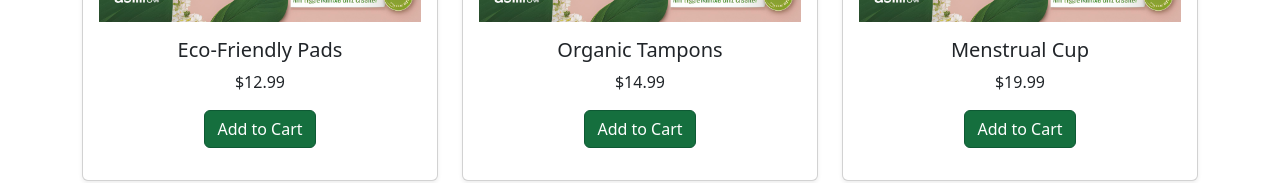
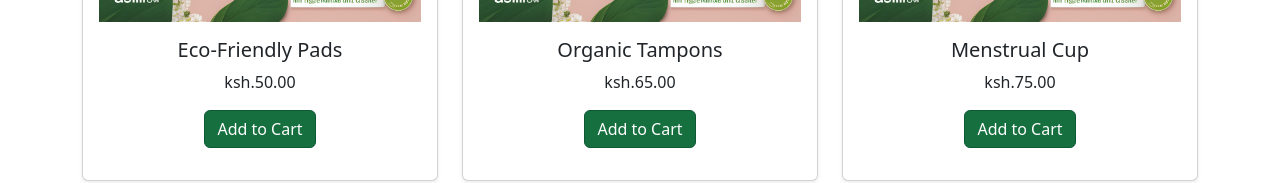
Before and after one commit to topister/AsiliFlow, a React (Vite) app: page /shop in a window 1280 px wide. Shown: the part 503-686 px from the top of the page. Built offline with nearby package versions, Linux system fonts and the light colour scheme.

Commit message:
Cart functionalities

```diff
--- a/src/components/Cart.jsx
+++ b/src/components/Cart.jsx
@@ -65,7 +65,7 @@ const Cart = () => {
               </ListGroup.Item>
             ))}
           </ListGroup>
-          <h4 className="text-end mt-3">Total: ${getTotalPrice()}</h4>
+          <h4 className="text-end mt-3">Total: ksh.{getTotalPrice()}</h4>
         </>
       )}
     </Container>
--- a/src/components/ProductDetails.jsx
+++ b/src/components/ProductDetails.jsx
@@ -9,7 +9,7 @@ const products = [
   {
     id: 1,
     name: "Eco-Friendly Pads",
-    price: "$12.99",
+    price: "ksh.50.00",
     images: [pad, tampon, pad],
     description:
       "High-quality, eco-friendly pads designed for comfort and sustainability.",
@@ -17,7 +17,7 @@ const products = [
   {
     id: 2,
     name: "Organic Tampons",
-    price: "$14.99",
+    price: "ksh.65.00",
     images: [pad, tampon, pad],
     description:
       "Made with 100% organic cotton, providing superior absorbency and protection.",
@@ -25,7 +25,7 @@ const products = [
   {
     id: 3,
     name: "Menstrual Cup",
-    price: "$19.99",
+    price: "ksh.75.00",
     images: [pad, tampon, pad],
     description:
       "A reusable menstrual cup made from medical-grade silicone for long-lasting comfort.",
--- a/src/components/Shop.jsx
+++ b/src/components/Shop.jsx
@@ -7,9 +7,19 @@ import pad from "../assets/SanitaryPacks/1.png";
 import tampon from "../assets/SanitaryPacks/2.png";
 
 const products = [
-  { id: 1, name: "Eco-Friendly Pads", price: "$12.99", images: [pad, tampon] },
-  { id: 2, name: "Organic Tampons", price: "$14.99", images: [pad, tampon] },
-  { id: 3, name: "Menstrual Cup", price: "$19.99", images: [pad, tampon] },
+  {
+    id: 1,
+    name: "Eco-Friendly Pads",
+    price: "ksh.50.00",
+    images: [pad, tampon],
+  },
+  {
+    id: 2,
+    name: "Organic Tampons",
+    price: "ksh.65.00",
+    images: [pad, tampon],
+  },
+  { id: 3, name: "Menstrual Cup", price: "ksh.75.00", images: [pad, tampon] },
 ];
 
 const Shop = () => {
--- a/src/context/CartContext.jsx
+++ b/src/context/CartContext.jsx
@@ -47,7 +47,7 @@ export const CartProvider = ({ children }) => {
     return cart
       .reduce(
         (total, item) =>
-          total + item.quantity * parseFloat(item.price.slice(1)),
+          total + item.quantity * parseFloat(item.price.slice(4)),
         0
       )
       .toFixed(2);
@@ -69,7 +69,6 @@ export const CartProvider = ({ children }) => {
   );
 };
 
-// ✅ Add PropTypes validation
 CartProvider.propTypes = {
   children: PropTypes.node.isRequired,
 };
```
